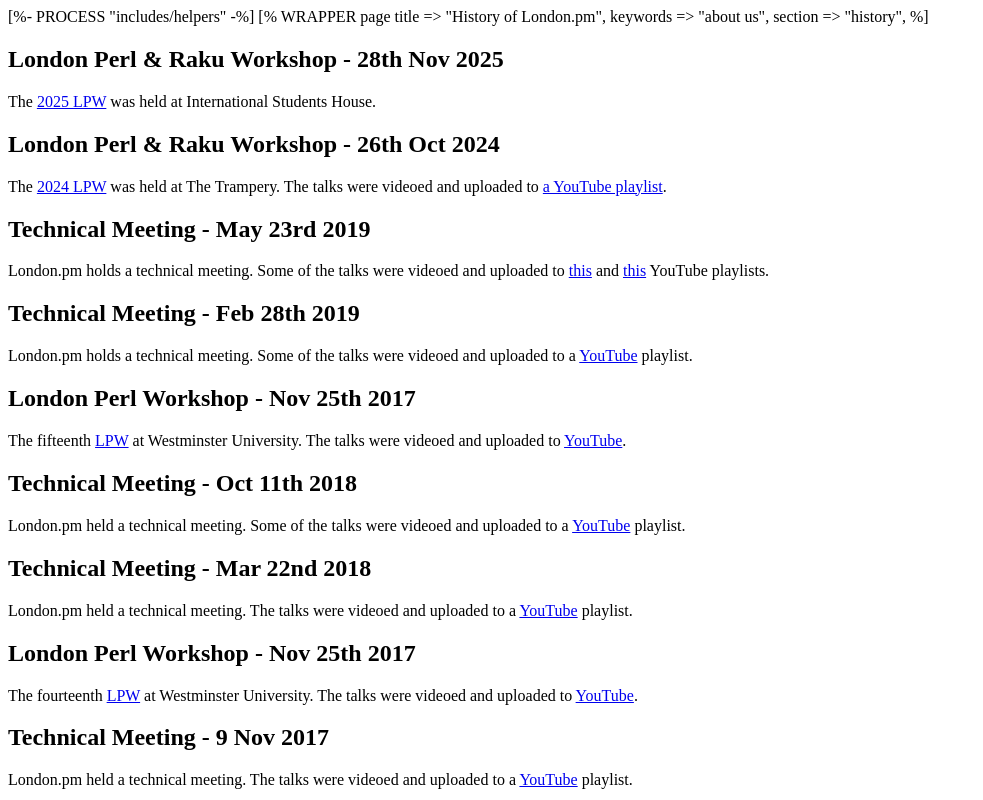
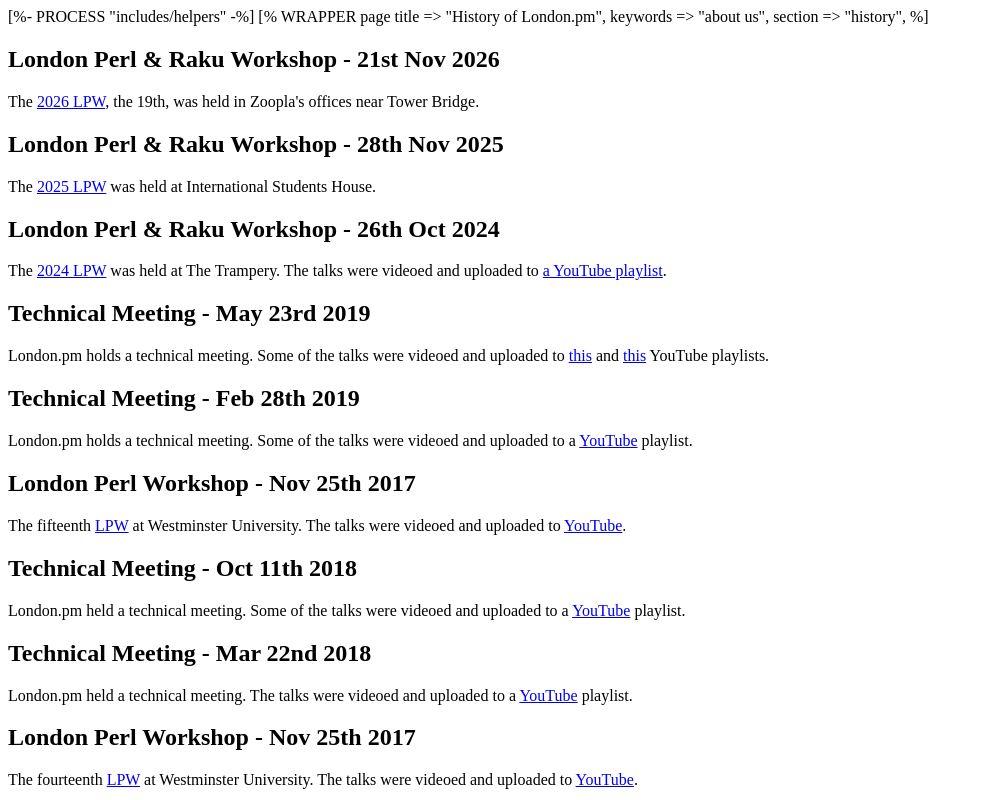
Before and after one commit to LondonPM/London-pm-website, a plain HTML site: page root/history/index.html in a window 1280 px wide. Shown: the top 800 px of the page, without its empty margins (0-983 px from the left). Drawn offline with Linux system fonts and the light colour scheme.

Commit message:
LPW 2026

```diff
--- a/root/history/index.html
+++ b/root/history/index.html
@@ -4,6 +4,12 @@
     keywords => "about us",
     section => "history",
 %]
+
+<h2>London Perl &amp; Raku Workshop - 21st Nov 2026</h2>
+<div class="item">
+    <p>The <a href="https://act.yapc.eu/lpw2026/">2026 LPW</a>, the 19th, was held in Zoopla's offices near Tower Bridge.
+    </p>
+</div>
 
 <h2>London Perl &amp; Raku Workshop - 28th Nov 2025</h2><div class="item">
     <p>The <a href="https://act.yapc.eu/lpw2025/">2025 LPW</a> was held at International Students House.
```
